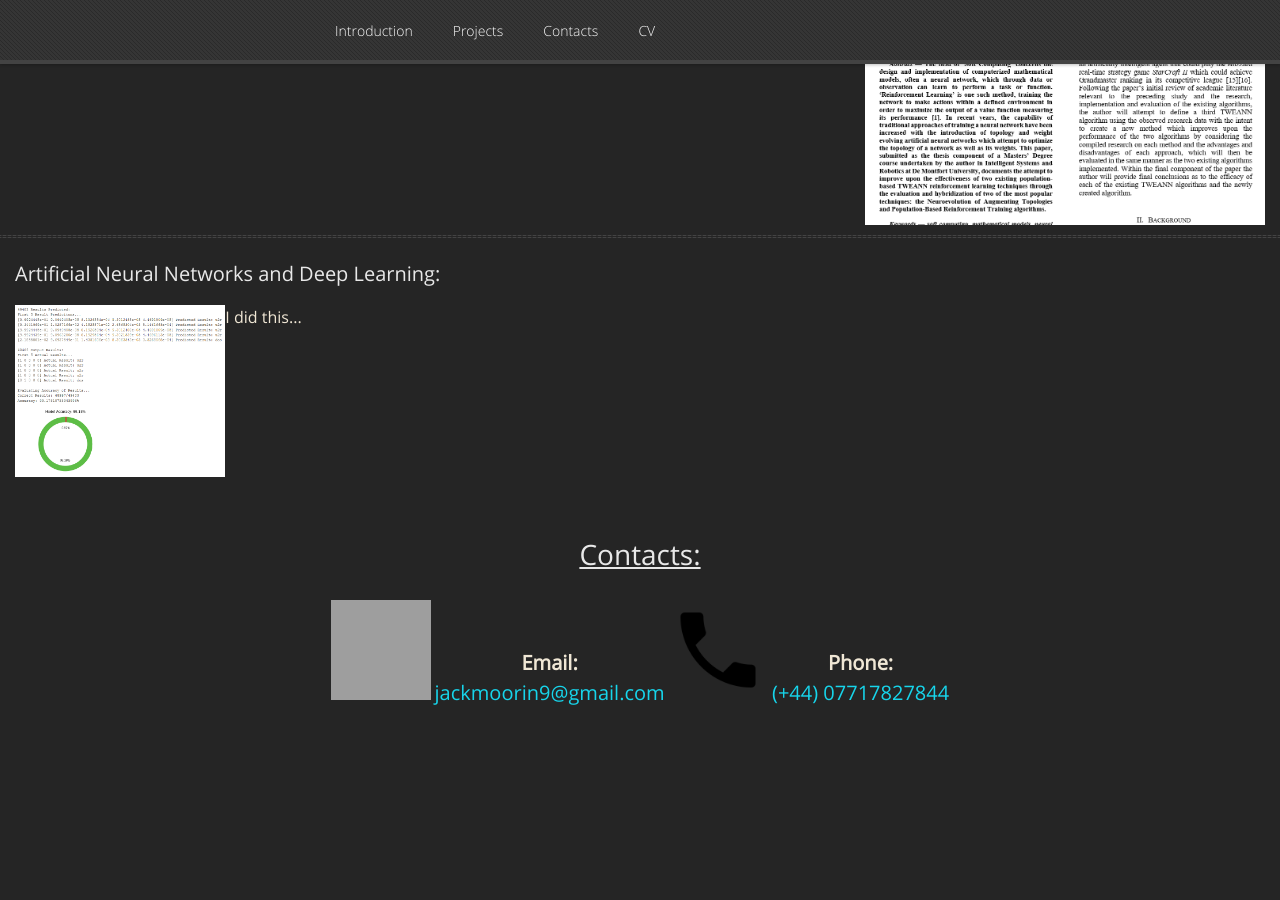
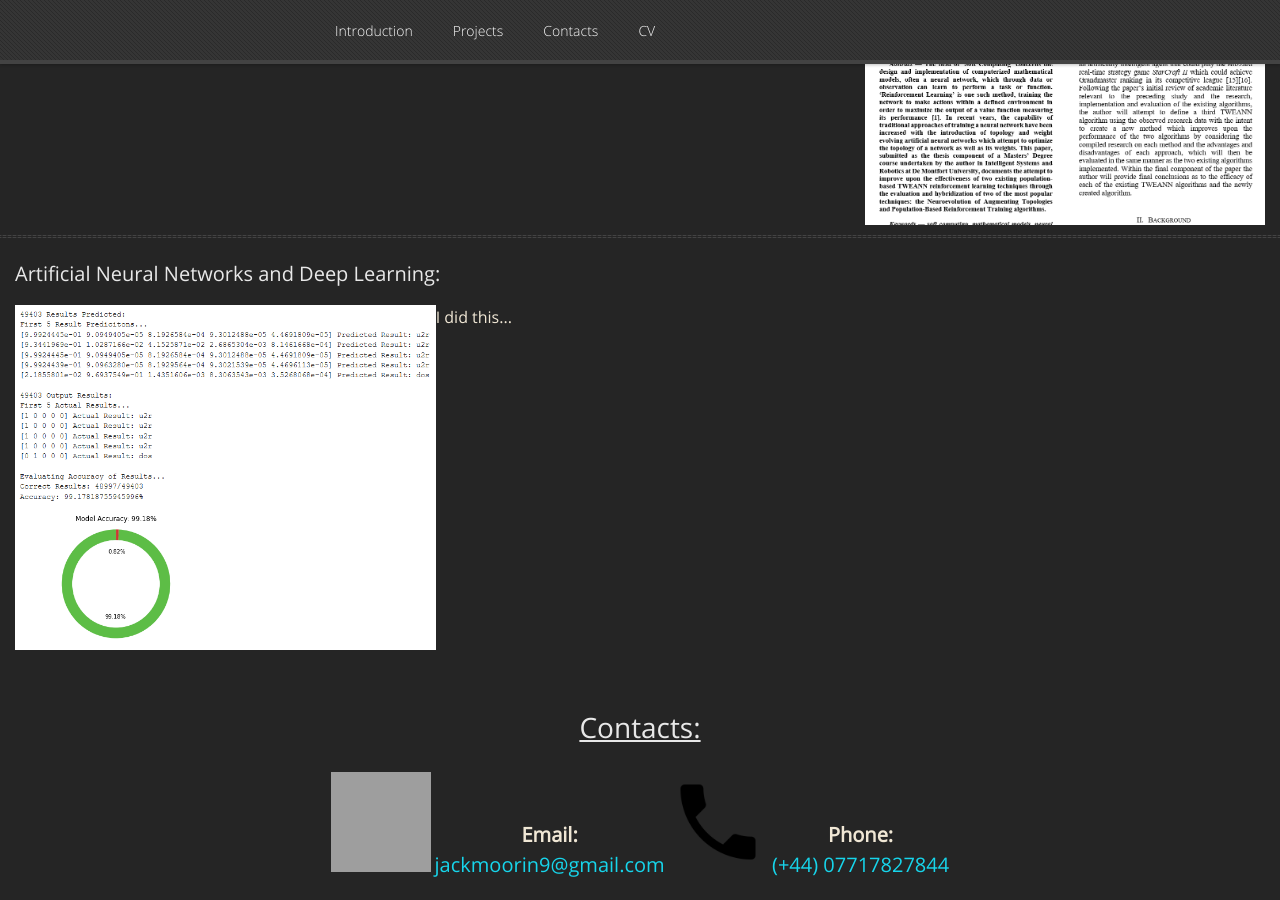
Before and after one commit to GamesProgrammingGrad2021/GamesProgrammingGrad2021.github.io, a Jekyll site: the page built from index.md, in a window 1280 px wide and 900 px high, scrolled down 1587 px. Built offline with Jekyll 4.4.1, drawn with Linux system fonts in a browser that asks for light colours; nearby versions of some CDN libraries; our own code applies the rules of GitHub Pages for plain Markdown files; before the commit the page ends 2315 px from its top, so only the background shows below that; grey boxes are pictures that could not be loaded.

Commit message:
Update default.html

```diff
--- a/_layouts/default.html
+++ b/_layouts/default.html
@@ -152,7 +152,7 @@
 			<h2 style="padding-top:5px; padding-left: 15px; padding-bottom: 10px; text-align: left; font-size: 20px;">Artificial Neural Networks and Deep Learning:</h2>
 			<div style="display: flex; align-items: center; width: 100% - 15px; margin-bottom: 10px; padding-left: 15px;">
 				<div style="padding-left: 0px; font-size: 16px; text-align: left; display: block; vertical-align: middle;">
-				<a href="https://drive.google.com/file/d/1X-fP9Mrm-ccgKDmvOfAfwK8EcRm2s_mT/view?usp=sharing"><img src="ANN Coursework Thumbnail.png" alt="ANN Coursework Thumbnail" style="height: 25%; width: 25%; vertical-align: middle; float: left; padding-left: 0px;"></a>
+				<a href="https://drive.google.com/file/d/1X-fP9Mrm-ccgKDmvOfAfwK8EcRm2s_mT/view?usp=sharing"><img src="ANN Coursework Thumbnail.png" alt="ANN Coursework Thumbnail" style="height: 50%; width: 50%; vertical-align: middle; float: left; padding-left: 0px;"></a>
 				I did this...
 				</div>
 			</div>
```
